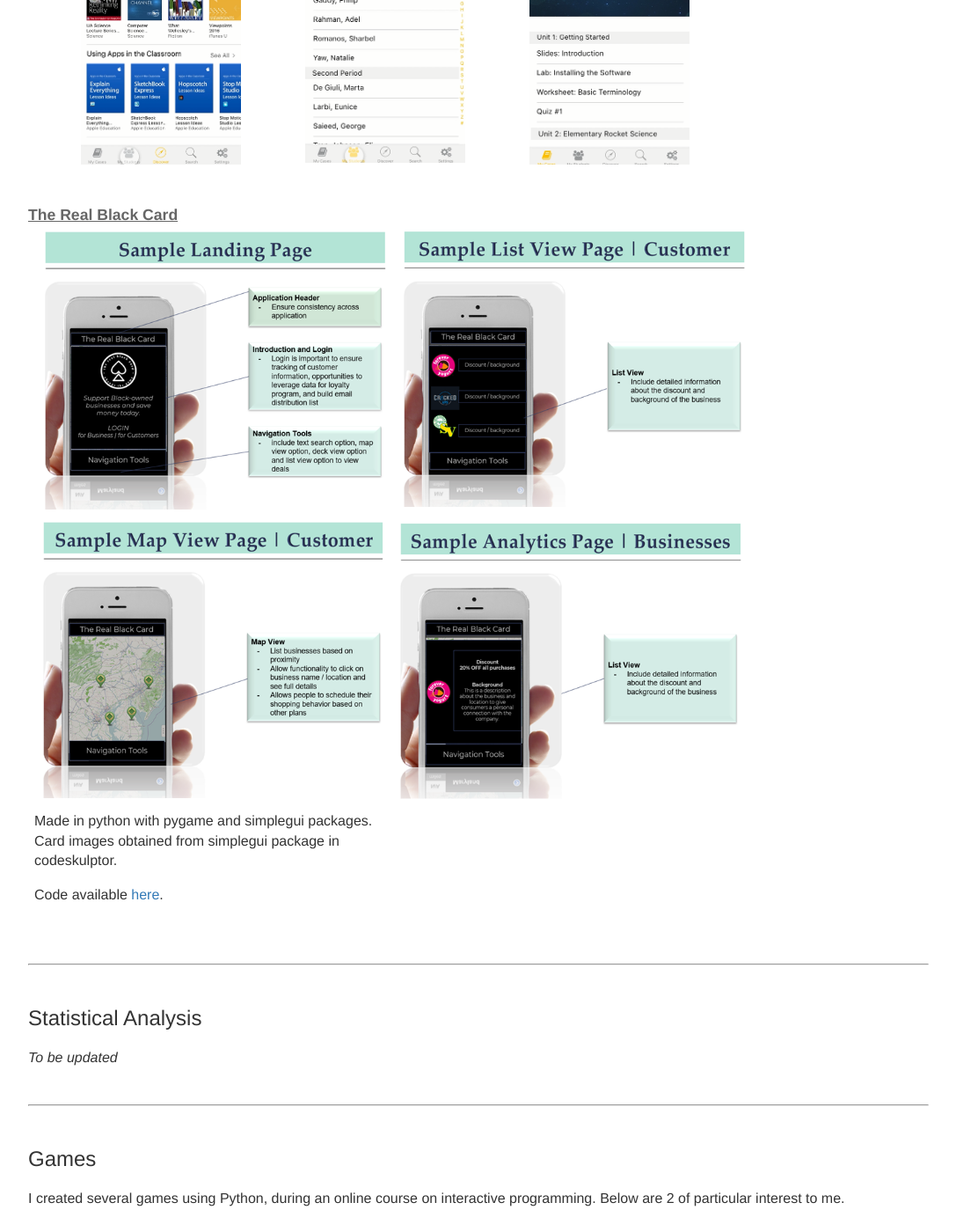
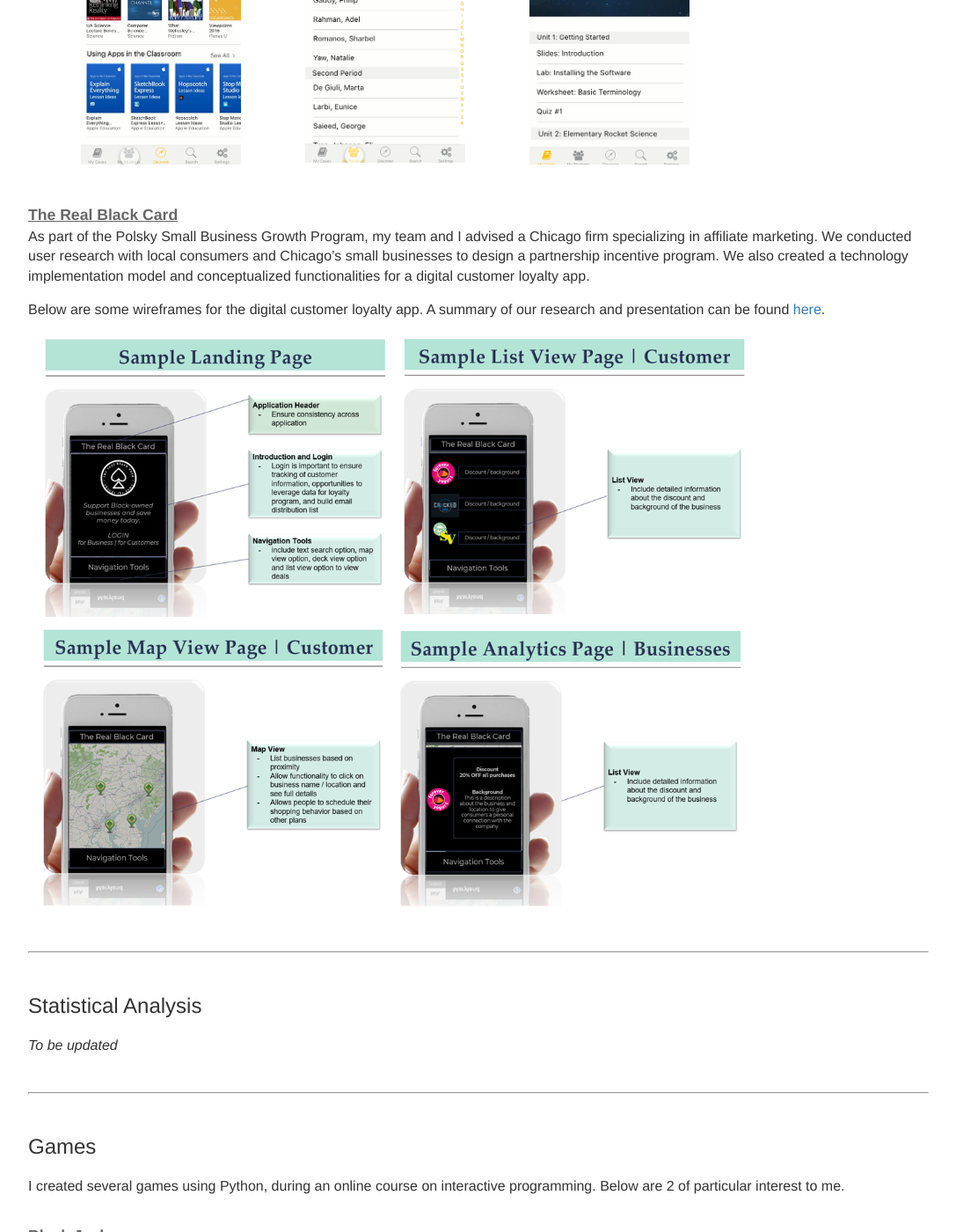
Before and after one commit to tanzhirong/tanzhirong.github.io, a Jekyll site: the page built from projects/index.html, in a window 1280 px wide and 1400 px high, scrolled down 969 px. Shown: the whole window at 88% size, without its empty margins (96-1183 px from the left). Built offline with Jekyll 4.4.1, drawn with Linux system fonts in a browser that asks for light colours.

Commit message:
Update index.html

```diff
--- a/projects/index.html
+++ b/projects/index.html
@@ -26,12 +26,11 @@
 <table>
     <tr>
         <div class="project_title"><b><u>The Real Black Card</u></b></div>
+<p>As part of the Polsky Small Business Growth Program, my team and I advised a Chicago firm specializing in affiliate marketing. We	conducted user research with local consumers and Chicago’s small businesses to design a partnership incentive program. We also created a technology implementation model and conceptualized functionalities for a digital customer loyalty app.
+
+        <p>Below are some wireframes for the digital customer loyalty app. A summary of our research and presentation can be found <a target="_blank" href="rbc.pdf">here</a>.</p>
+
         <img src="rbc1.png" position="absolute" margin="auto" width="80%">
-    <td width="40%">
-        <p>Made in python with pygame and simplegui packages. Card images obtained from simplegui package in codeskulptor.</p>
-        <p>Code available <a target="_blank" href="https://github.com/tanzhirong/Python-Projects-Games/blob/master/BlackJack_Edited081118.py">here</a>.</p>
-    </td>
-    <td></td>
   </tr>
 </table>
 <br><br>
```
